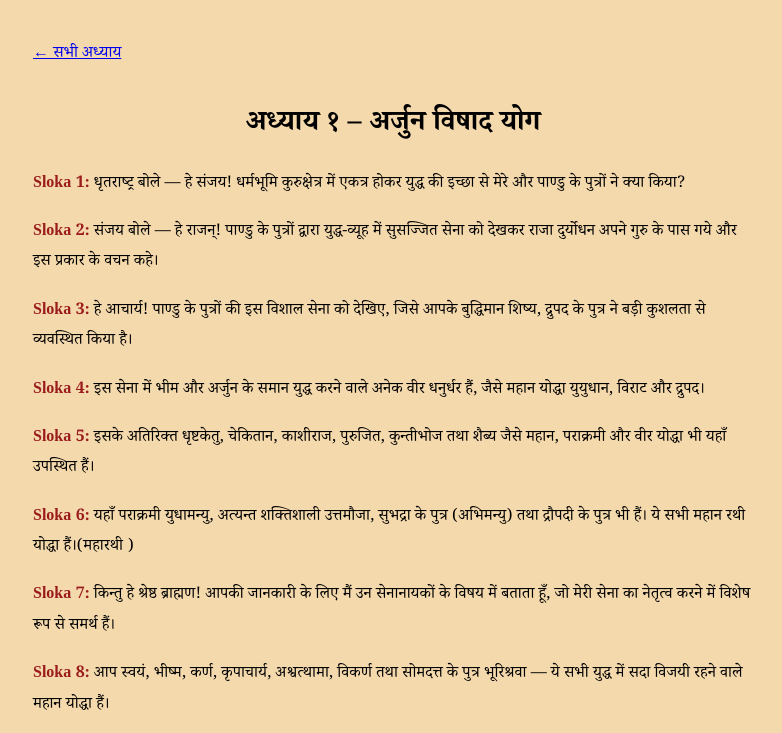
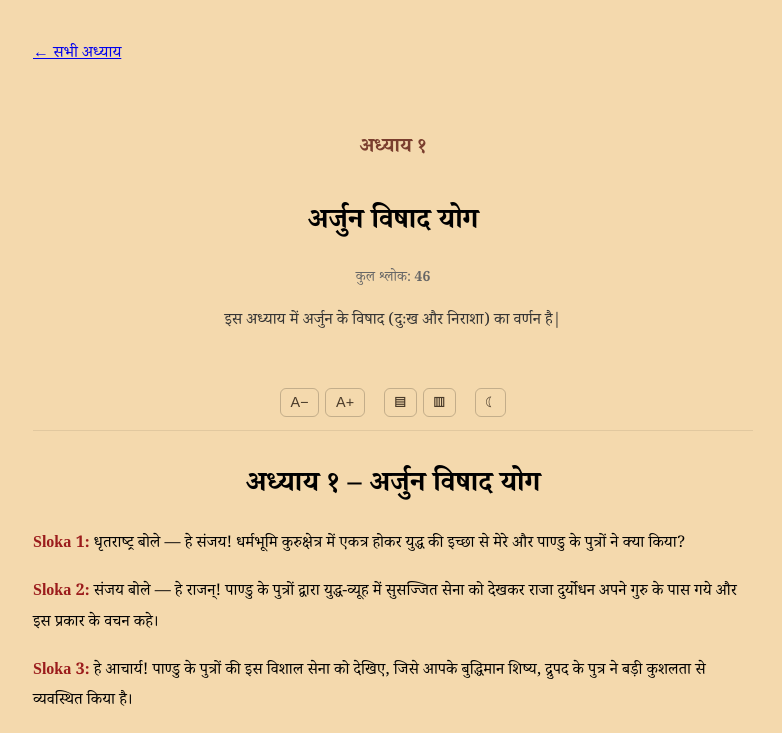
Before and after one commit to Neo-sunny/Bhagwad-Gita-As-It-is-Hindi, a plain HTML site: page chapters/chapter-01.html in a window 1280 px wide. Shown: the top 733 px of the page, without its empty margins (247-1029 px from the left). Drawn offline with Linux system fonts and the light colour scheme.

Commit message:
added ch-1 headers

```diff
--- a/chapters/chapter-01.html
+++ b/chapters/chapter-01.html
@@ -9,6 +9,34 @@
 <body>
 
 <a href="../index.html">← सभी अध्याय</a>
+
+<section class="chapter-header" lang="hi">
+    <h1 class="chapter-number">अध्याय १</h1>
+    <h2 class="chapter-title">अर्जुन विषाद योग</h2>
+    <p class="chapter-meta">
+        कुल श्लोक: <strong>46</strong>
+    </p>
+    <p class="chapter-summary">
+        इस अध्याय में अर्जुन के विषाद (दुःख और निराशा) का वर्णन है|
+    </p>
+</section>
+<section class="reading-controls" aria-label="Reading controls">
+    <div class="controls-group">
+        <button type="button" class="control-btn" data-action="font-minus">A−</button>
+        <button type="button" class="control-btn" data-action="font-plus">A+</button>
+    </div>
+
+    <div class="controls-group">
+        <button type="button" class="control-btn" data-action="line-narrow">▤</button>
+        <button type="button" class="control-btn" data-action="line-wide">▥</button>
+    </div>
+
+    <div class="controls-group">
+        <button type="button" class="control-btn" data-action="theme-toggle">
+            ☾
+        </button>
+    </div>
+</section>
 
 <h1 class="chapter-title">अध्याय १ – अर्जुन विषाद योग</h1>
 
```
